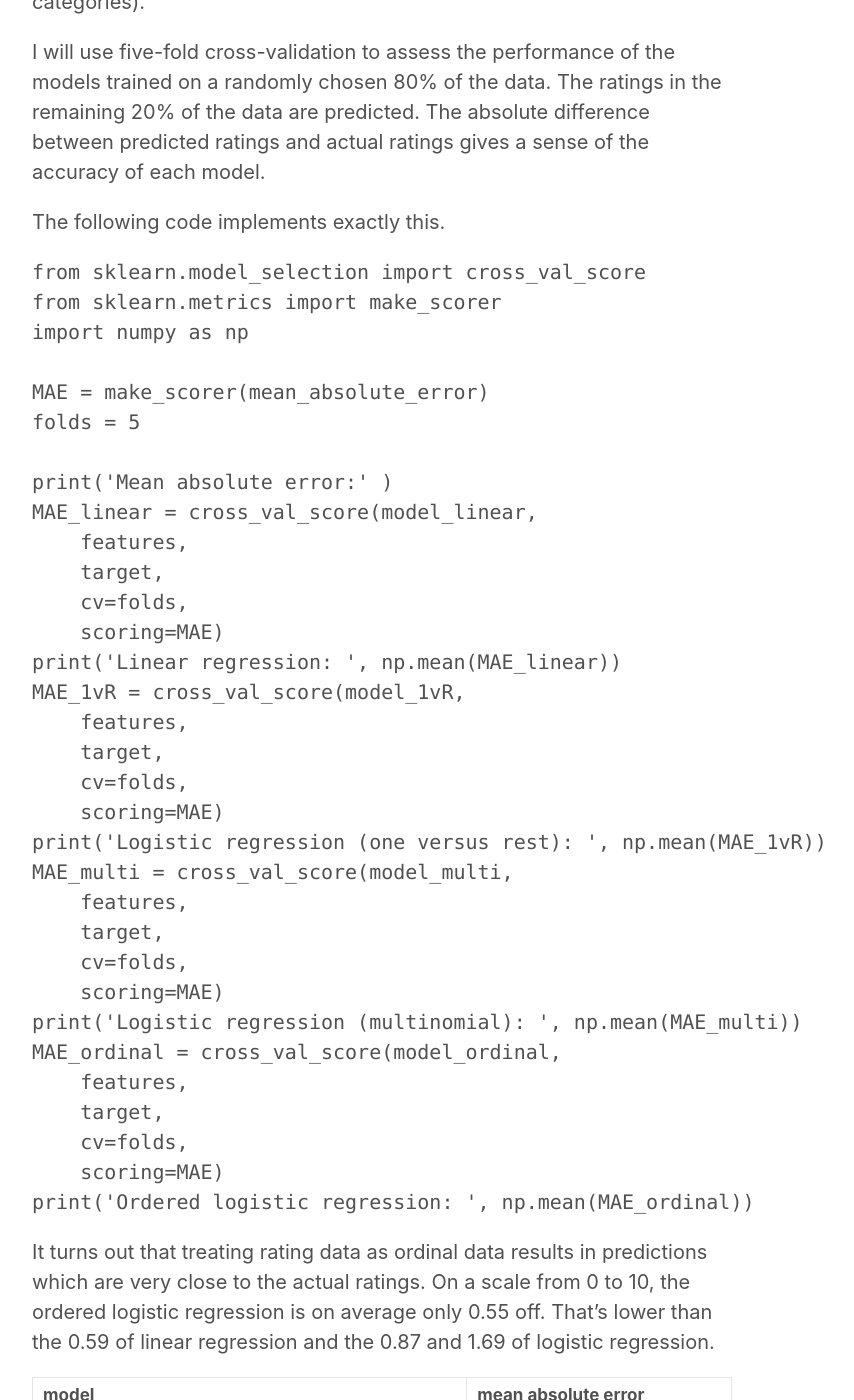
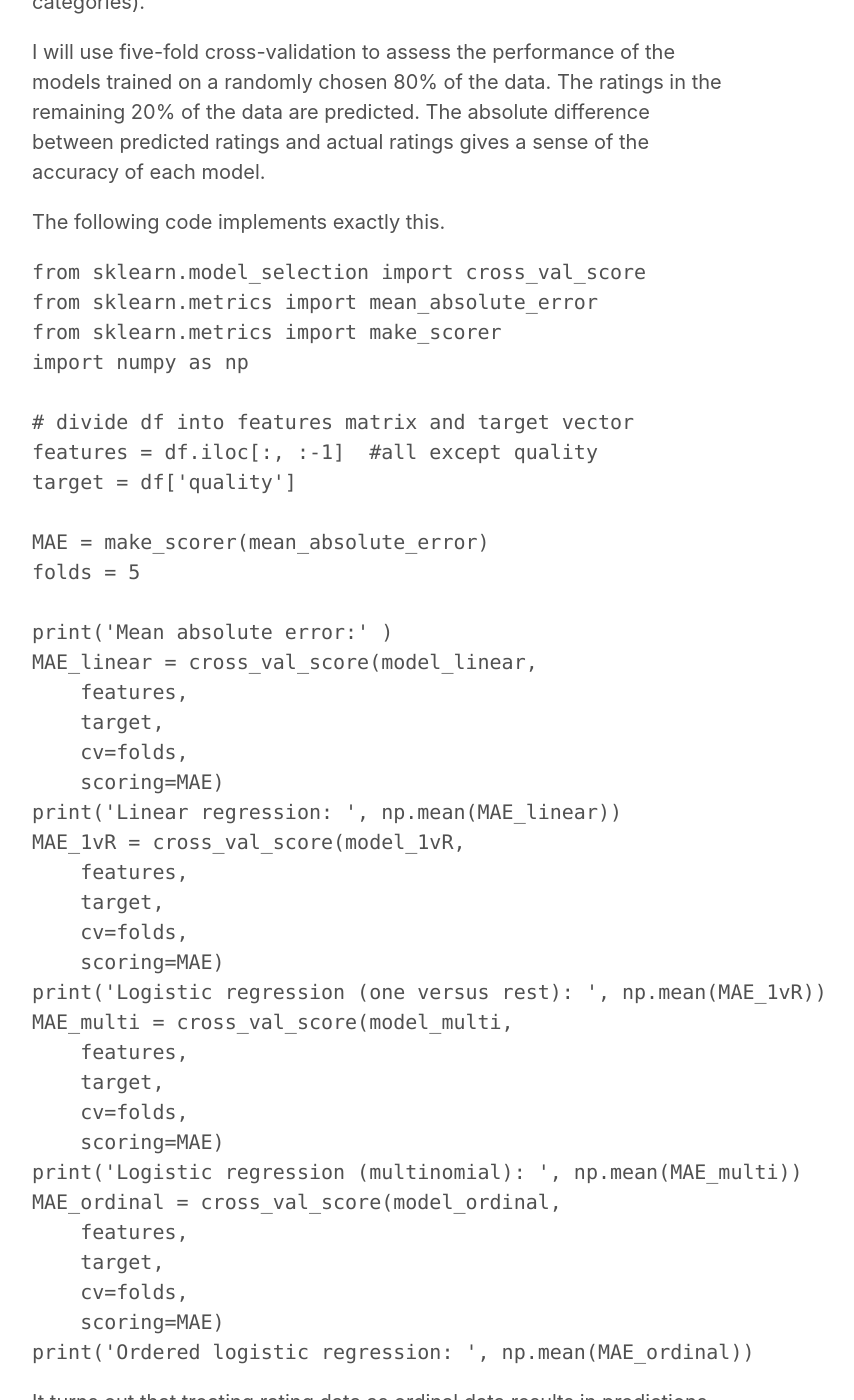
Before and after one commit to rikunert/rikunert.github.io, a Jekyll site: the page built from _posts/2019-02-2-ordinal_rating.md, in a window 1280 px wide and 1400 px high, scrolled down 3221 px. Shown: the whole window, without its empty margins (258-1112 px from the left). Built offline with Jekyll 4.4.1, drawn with Linux system fonts in a browser that asks for light colours; comment, search, counter and statistics services are not loaded.

Commit message:
fix code in wine rating post

````diff
--- a/_posts/2019-02-2-ordinal_rating.md
+++ b/_posts/2019-02-2-ordinal_rating.md
@@ -85,8 +85,13 @@ The absolute difference between predicted ratings and actual ratings gives a sen
 The following code implements exactly this.
 ```Python
 from sklearn.model_selection import cross_val_score
+from sklearn.metrics import mean_absolute_error
 from sklearn.metrics import make_scorer
 import numpy as np
+
+# divide df into features matrix and target vector
+features = df.iloc[:, :-1]  #all except quality
+target = df['quality']
 
 MAE = make_scorer(mean_absolute_error)
 folds = 5
````
